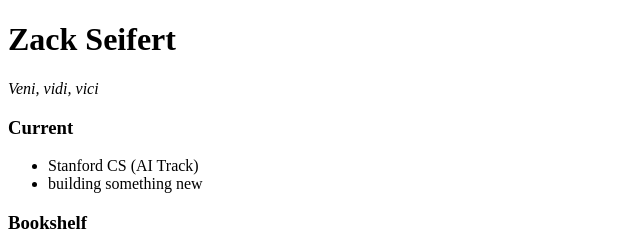
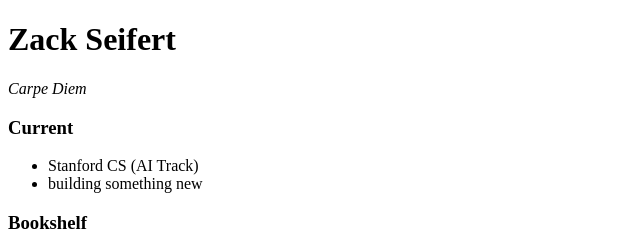
Before and after one commit to ZBoss1234/personal_website, a plain HTML site: page index.html in a window 1280 px wide. Shown: the top 240 px of the page, 0-640 px from the left. Drawn offline with Linux system fonts and the light colour scheme.

Commit message:
new saying

```diff
--- a/index.html
+++ b/index.html
@@ -12,7 +12,7 @@
   </head>
   <body>
     <h1>Zack Seifert</h1>
-    <p><i>Veni, vidi, vici</i></p>
+    <p><i>Carpe Diem</i></p>
 
     <h3>Current</h3>
     <ul>
```
